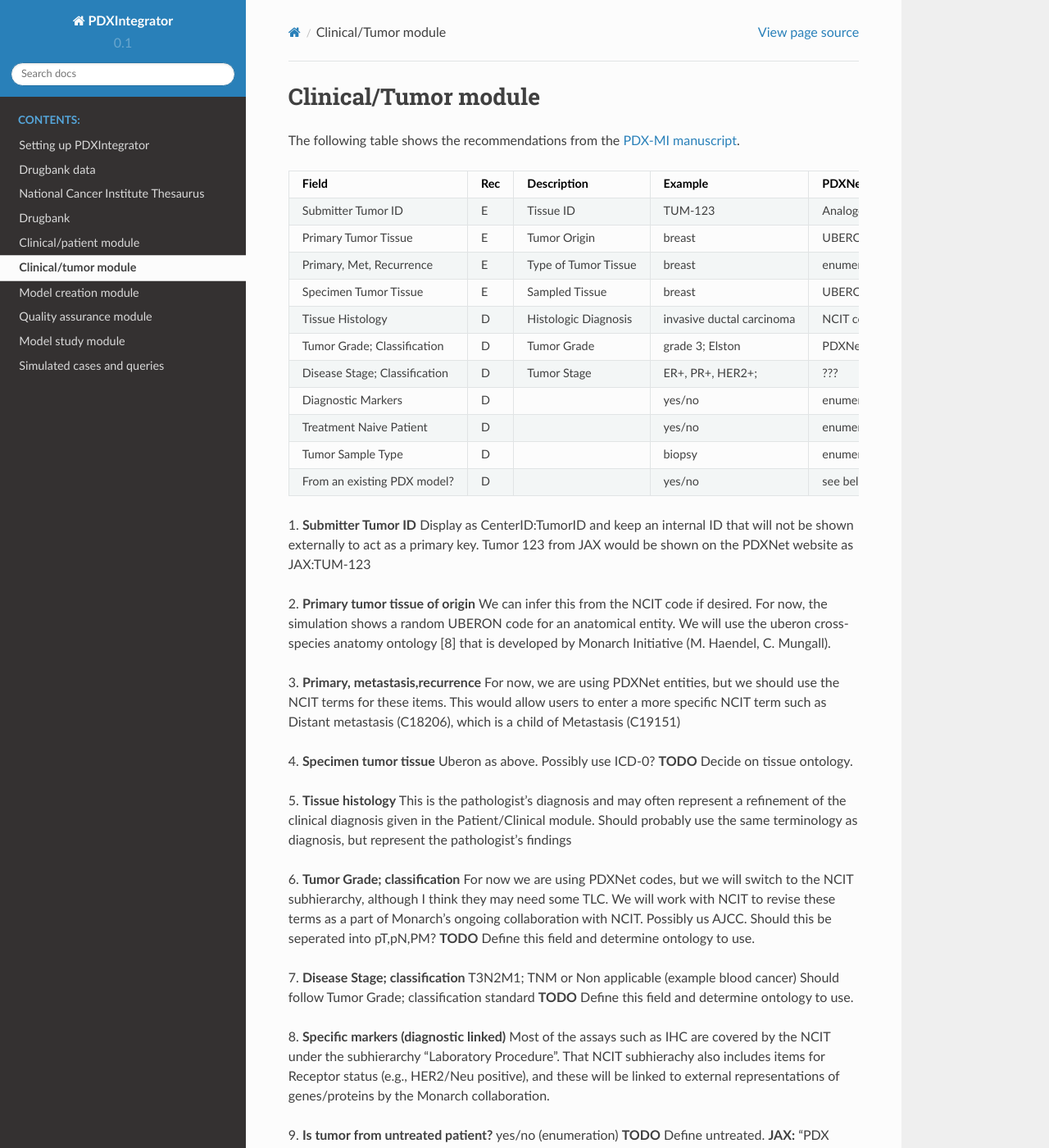
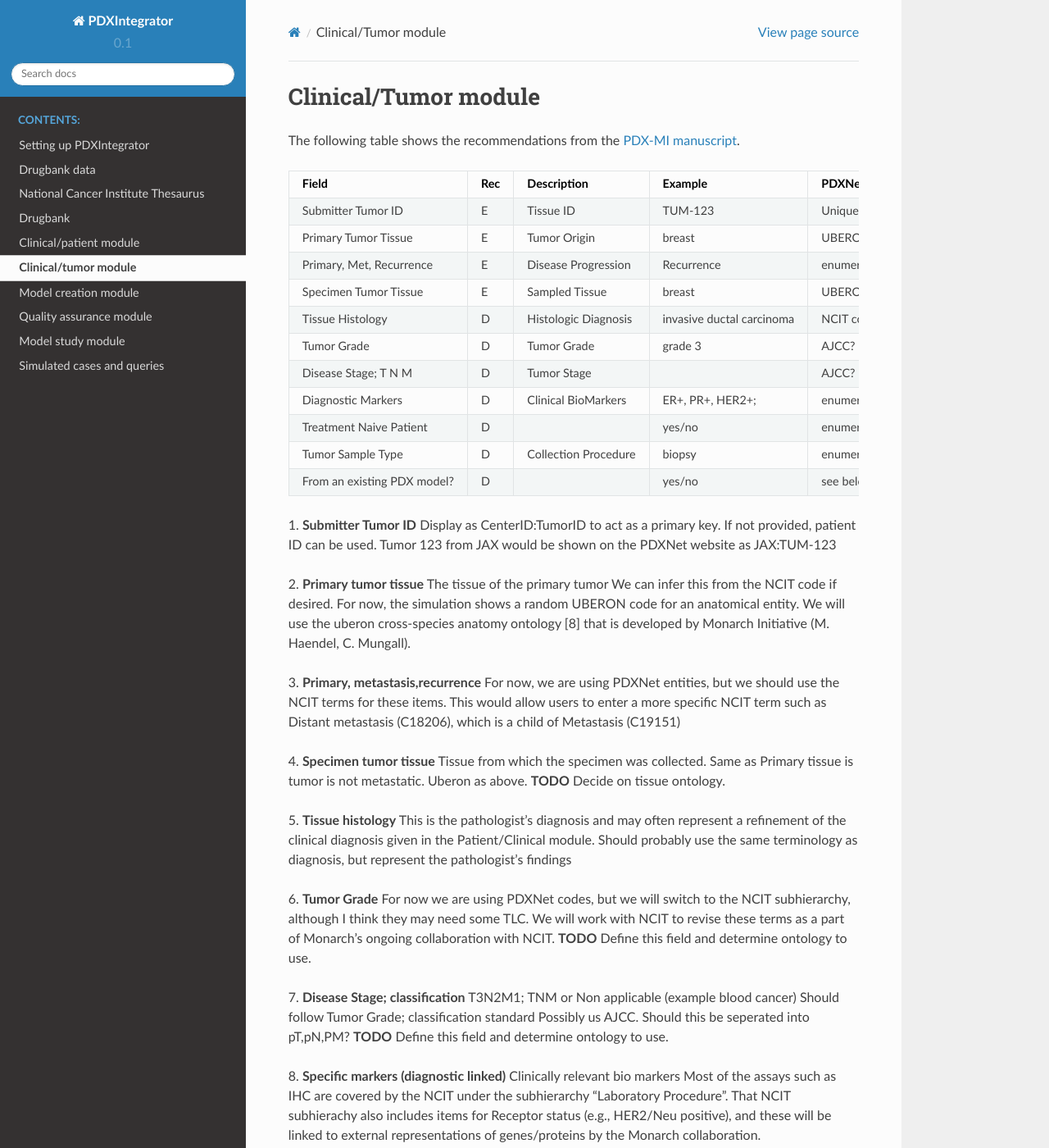
Before and after one commit to TheJacksonLaboratory/PDXintegrator, a Sphinx documentation site: the page built from docs/tumor.rst, in a window 1280 px wide and 1400 px high. Shown: the whole window at 82% size. Built offline with Sphinx 7.4.7 and the Read the Docs theme 2.0.0, drawn with Linux system fonts in a browser that asks for light colours.

Commit message:
Update tumor.rst

```diff
--- a/docs/tumor.rst
+++ b/docs/tumor.rst
@@ -6,36 +6,37 @@ The following table shows the recommendations from the  `PDX-MI manuscript <http
 +------------------------------+-----+------------------------+--------------------------+-------------------------+
 | Field                        | Rec | Description            | Example                  |  PDXNet                 |
 +==============================+=====+========================+==========================+=========================+
-| Submitter Tumor ID           | E   | Tissue ID              | TUM-123                  | Analogous to Patient ID |
+| Submitter Tumor ID           | E   | Tissue ID              | TUM-123                  | Unique ID               |
 +------------------------------+-----+------------------------+--------------------------+-------------------------+
 | Primary Tumor Tissue         | E   | Tumor Origin           | breast                   | UBERON code             |
 +------------------------------+-----+------------------------+--------------------------+-------------------------+
-| Primary, Met, Recurrence     | E   | Type of Tumor Tissue   | breast                   | enumeration             |
+| Primary, Met, Recurrence     | E   | Disease Progression    | Recurrence               | enumeration             |
 +------------------------------+-----+------------------------+--------------------------+-------------------------+
 | Specimen Tumor Tissue        | E   | Sampled Tissue         | breast                   | UBERON code             |
 +------------------------------+-----+------------------------+--------------------------+-------------------------+
 | Tissue Histology             | D   | Histologic Diagnosis   |invasive ductal carcinoma | NCIT code               |
 +------------------------------+-----+------------------------+--------------------------+-------------------------+
-| Tumor Grade; Classification  | D   | Tumor Grade            |grade    3;    Elston     | PDXNet codes            |
+| Tumor Grade                  | D   | Tumor Grade            |grade    3                | AJCC?                   |
 +------------------------------+-----+------------------------+--------------------------+-------------------------+
-| Disease Stage; Classification| D   | Tumor Stage            |ER+,    PR+,    HER2+;    | ???                     |
+| Disease Stage; T N M         | D   | Tumor Stage            |                          | AJCC?                   |
 +------------------------------+-----+------------------------+--------------------------+-------------------------+
-| Diagnostic Markers           | D   |                        | yes/no                   | enumeration             |
+| Diagnostic Markers           | D   | Clinical BioMarkers    | ER+,    PR+,    HER2+;   | enumeration             |
 +------------------------------+-----+------------------------+--------------------------+-------------------------+
 | Treatment Naive Patient      | D   |                        | yes/no                   | enumeration             |
 +------------------------------+-----+------------------------+--------------------------+-------------------------+
-| Tumor Sample Type            | D   |                        | biopsy                   | enumeration             |
+| Tumor Sample Type            | D   | Collection Procedure   | biopsy                   | enumeration             |
 +------------------------------+-----+------------------------+--------------------------+-------------------------+
 | From an existing PDX model?  | D   |                        | yes/no                   | see below               |
 +------------------------------+-----+------------------------+--------------------------+-------------------------+
 
 
 1. **Submitter Tumor ID**
-Display as CenterID:TumorID and keep an internal ID that will not be shown externally to act as a primary key.
+Display as CenterID:TumorID to act as a primary key. If not provided, patient ID can be used.
 Tumor 123 from JAX would be shown on the PDXNet website as JAX:TUM-123
 
 
-2. **Primary tumor tissue of origin**
+2. **Primary tumor tissue**
+The tissue of the primary tumor
 We can infer this from the NCIT code if desired. For now, the simulation shows a random UBERON code for an anatomical entity.
 We will use the uberon cross-species anatomy ontology [8] that is developed by Monarch Initiative (M. Haendel, C. Mungall).
 
@@ -44,24 +45,26 @@ For now, we are using PDXNet entities, but we should use the NCIT terms for thes
 This would allow users to enter a more specific NCIT term such as Distant metastasis (C18206), which is a child of Metastasis (C19151)
 
 4. **Specimen tumor tissue**
-Uberon as above. Possibly use ICD-0?
+Tissue from which the specimen was collected. Same as Primary tissue is tumor is not metastatic.
+Uberon as above.
 **TODO** Decide on tissue ontology.
 
 5. **Tissue histology**
 This is the pathologist's diagnosis and may often represent a refinement of the clinical diagnosis given in the Patient/Clinical module. Should probably use the same terminology as diagnosis, but represent the pathologist's findings
 
-6. **Tumor Grade; classification**
+6. **Tumor Grade**
 For now we are using PDXNet codes, but we will switch to the NCIT subhierarchy, although I think they may need some TLC.
 We will work with NCIT to revise these terms as a part of Monarch’s ongoing collaboration with NCIT.
-Possibly us AJCC. Should this be seperated into pT,pN,PM?
 **TODO** Define this field and determine ontology to use.
 
 7. **Disease Stage; classification**
 T3N2M1;    TNM    or    Non    applicable    (example    blood    cancer)
 Should follow Tumor Grade; classification standard
+Possibly us AJCC. Should this be seperated into pT,pN,PM?
 **TODO** Define this field and determine ontology to use.
 
 8. **Specific  markers (diagnostic linked)**
+Clinically relevant bio markers
 Most of the assays such as IHC are covered by the NCIT under the subhierarchy “Laboratory Procedure”. That NCIT subhierachy also includes items for Receptor status (e.g., HER2/Neu positive), and these will be linked to external representations of genes/proteins by the Monarch collaboration.
 
 
```
